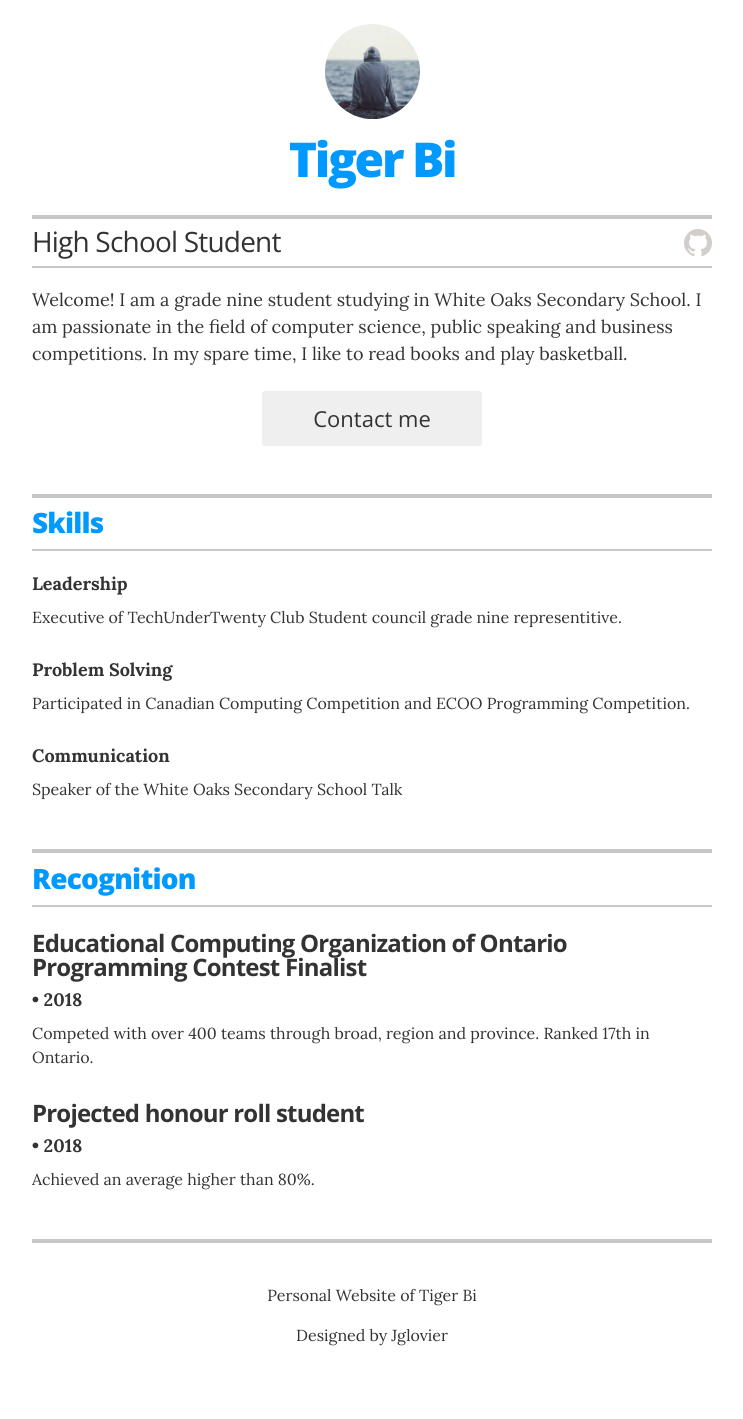
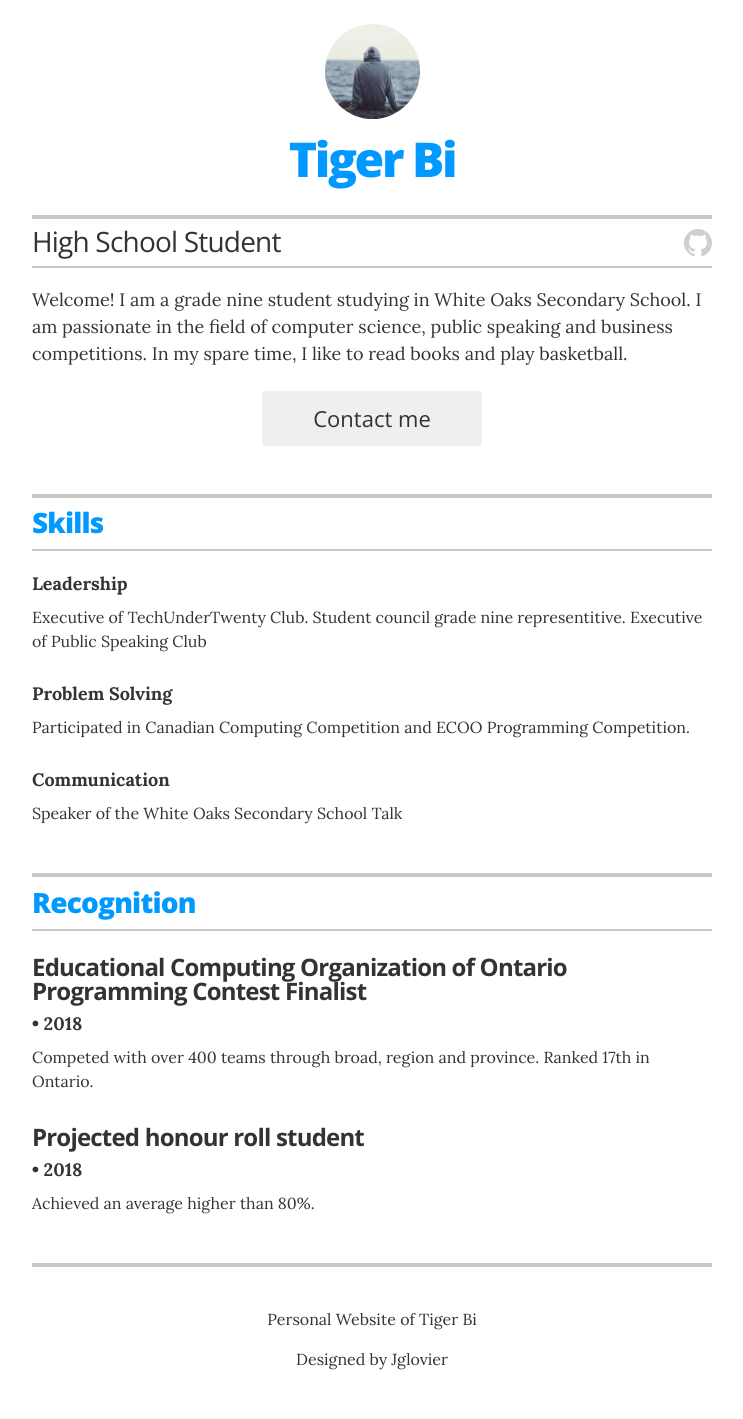
Before and after one commit to TigerBi/tigerbi.github.io, a Jekyll site: the page built from index.html, in a window 1280 px wide. Shown: the whole page, without its empty margins (268-1011 px from the left). Built offline with Jekyll 4.4.1, drawn with Linux system fonts in a browser that asks for light colours; before the commit the page ends 1395 px from its top, so only the background shows below that.

Commit message:
Update skills.yml

```diff
--- a/_data/skills.yml
+++ b/_data/skills.yml
@@ -1,8 +1,10 @@
 # Skills
 
 - skill: Leadership
-  description: Executive of TechUnderTwenty Club
+  description: Executive of TechUnderTwenty Club.
                Student council grade nine representitive.
+               Executive of Public Speaking Club
+
 
 - skill: Problem Solving
   description: Participated in Canadian Computing Competition and ECOO Programming Competition.
```
